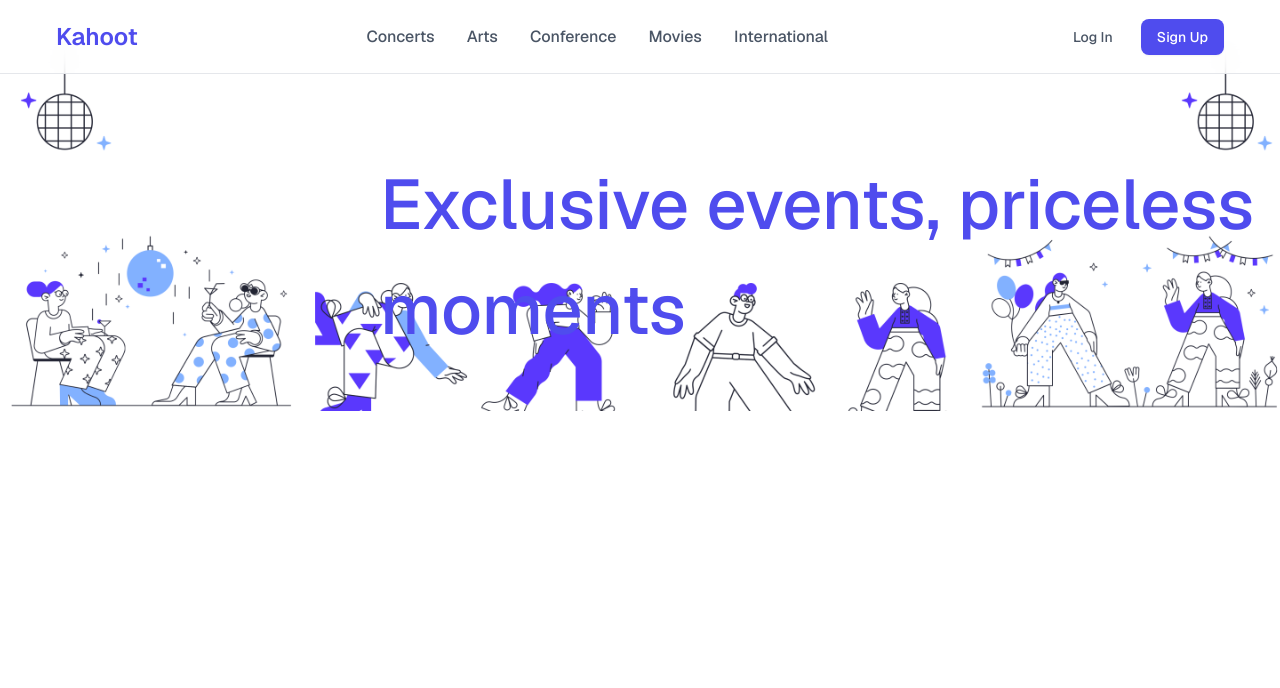
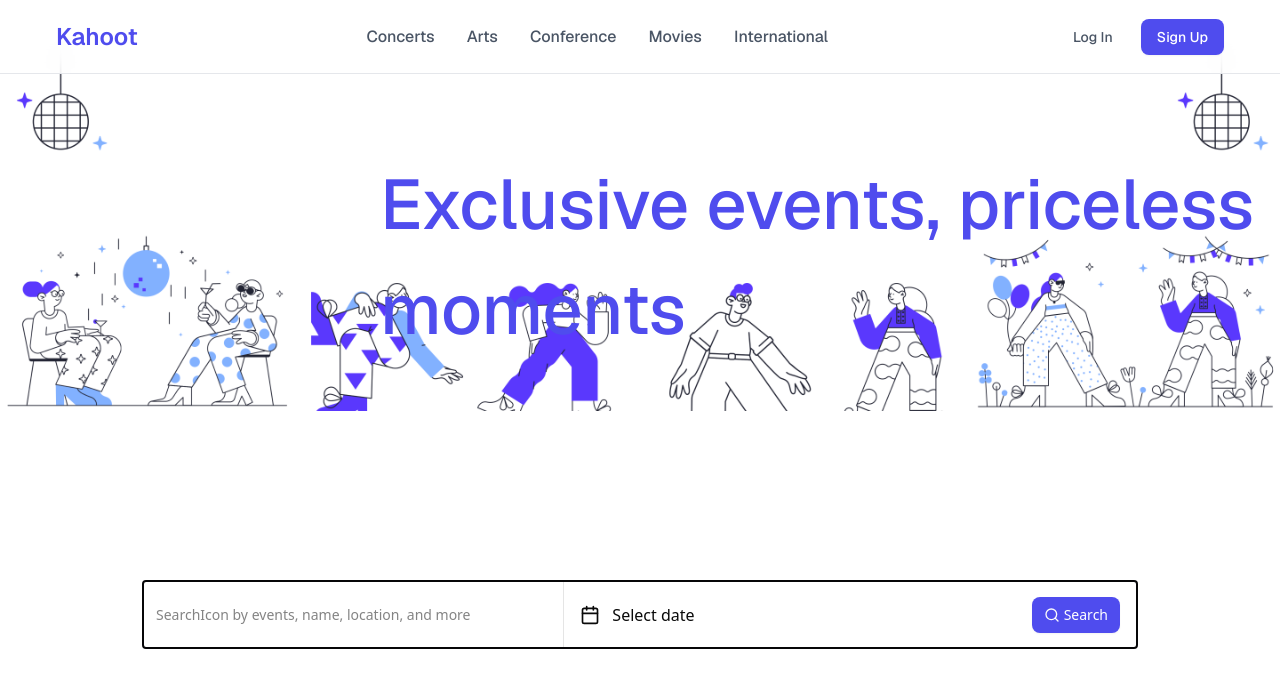
Before and after one commit to JasperMunene/events-app, a Next.js app in the folder client/: page / in a window 1280 px wide. Shown: the top 688 px of the page. Built offline with nearby package versions, Linux system fonts and the light colour scheme.

Commit message:
feat: Add searchbar to hero component

```diff
--- a/client/src/components/landing/Hero.jsx
+++ b/client/src/components/landing/Hero.jsx
@@ -4,8 +4,8 @@ import { SearchBarSection } from './SearchBar'
 
 const Hero = () => {
     return (
-        <div className="relative w-full">
-              <div className="absolute w-full h-full left-1">
+        <div className="relative w-full min-h-[500px]">
+              <div className="absolute inset-0 -z-10">
                 <Image
                     src='/Frame-1355.png'
                     alt="Events background"
@@ -13,10 +13,15 @@ const Hero = () => {
                     height={1080}
                 />
             </div>
+
             <h1 className="absolute top-[152px] left-[380px] font-[family-name:var(--font-geist-sans)] text-[70px] tracking-[0px] leading-normal text-[#4F4CEE] font-medium">
                 Exclusive events, priceless moments
             </h1>
-            <SearchBarSection />
+
+            <div className="relative top-[580px]">  {/* Adjust this value to control overlap */}
+                    <SearchBarSection />
+                </div>
+
         </div>
     )
 }
```
